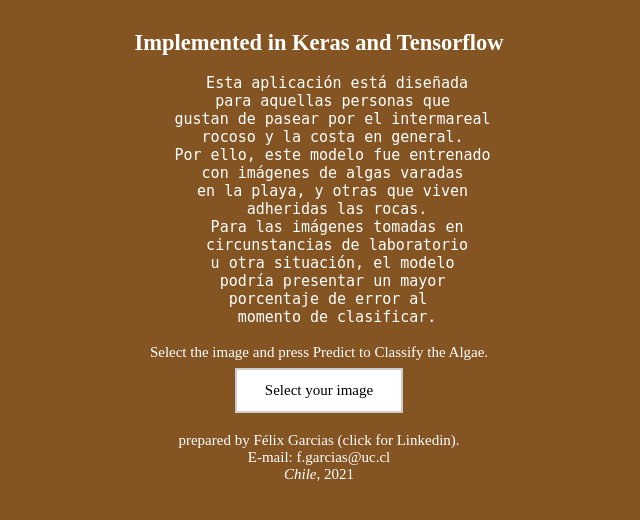
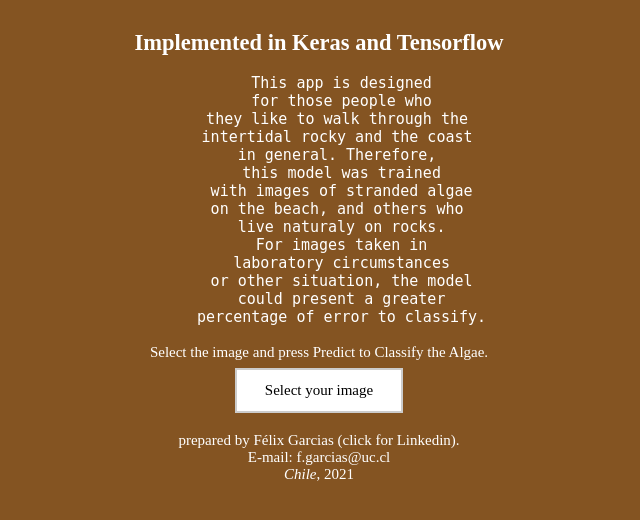
Before and after one commit to Fgarciash/Algae-Classifier, a Flask app: page / in a window 1280 px wide. Shown: the part 34-554 px from the top of the page, without its empty margins (321-961 px from the left). Run offline with Flask 2, Linux system fonts and the light colour scheme; some libraries are stand-ins or nearby versions.

Commit message:
Versión 12

```diff
--- a/templates/index.html
+++ b/templates/index.html
@@ -31,20 +31,20 @@
 
 <pre>
 
-    Esta aplicación está diseñada
-    para aquellas personas que
-    gustan de pasear por el intermareal
-    rocoso y la costa en general.
-    Por ello, este modelo fue entrenado
-    con imágenes de algas varadas
-    en la playa, y otras que viven
-    adheridas las rocas.
-    Para las imágenes tomadas en
-    circunstancias de laboratorio
-    u otra situación, el modelo
-    podría presentar un mayor
-    porcentaje de error al
-    momento de clasificar.
+     This app is designed
+     for those people who
+     they like to walk through the
+     intertidal rocky and the coast
+     in general. Therefore,
+     this model was trained
+     with images of stranded algae
+     on the beach, and others who
+     live naturaly on rocks.
+     For images taken in
+     laboratory circumstances
+     or other situation, the model
+     could present a greater
+     percentage of error to classify.
 
 </pre>
 
```
